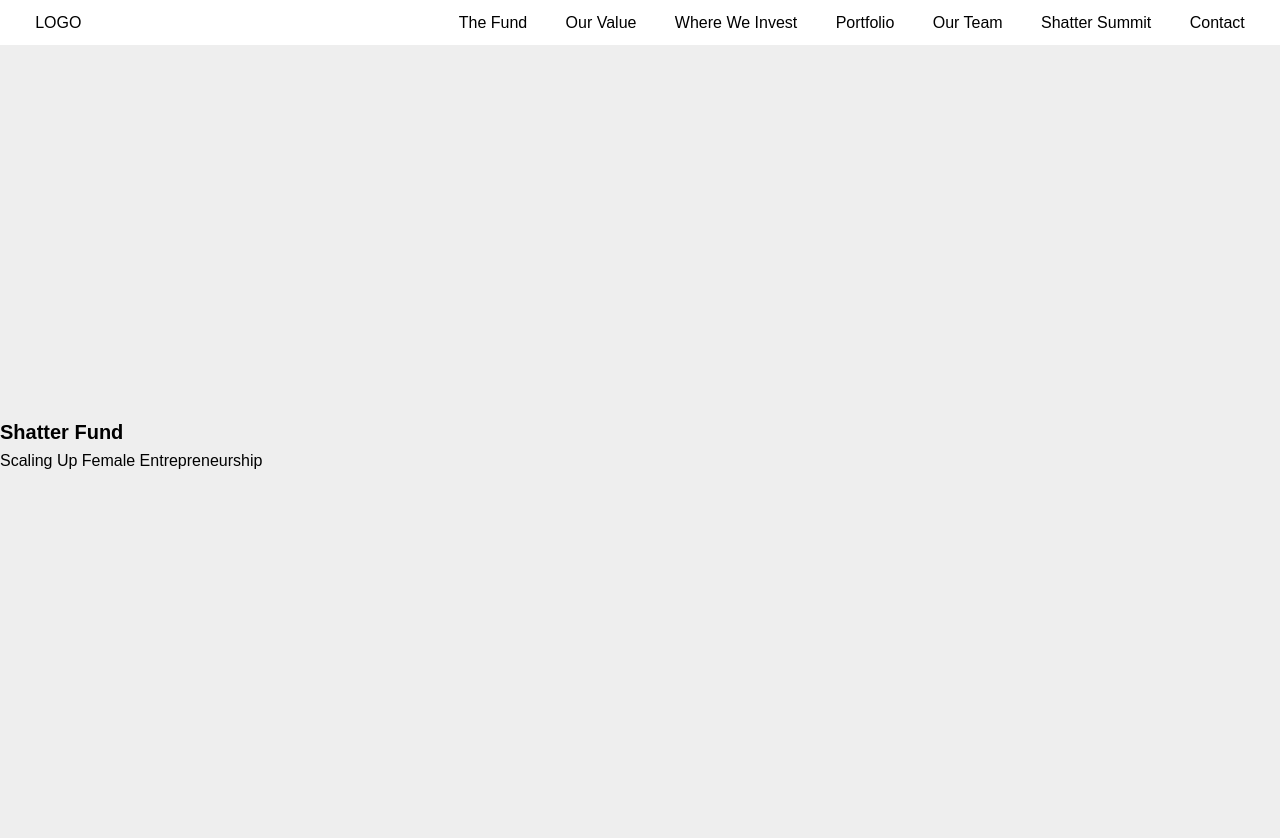
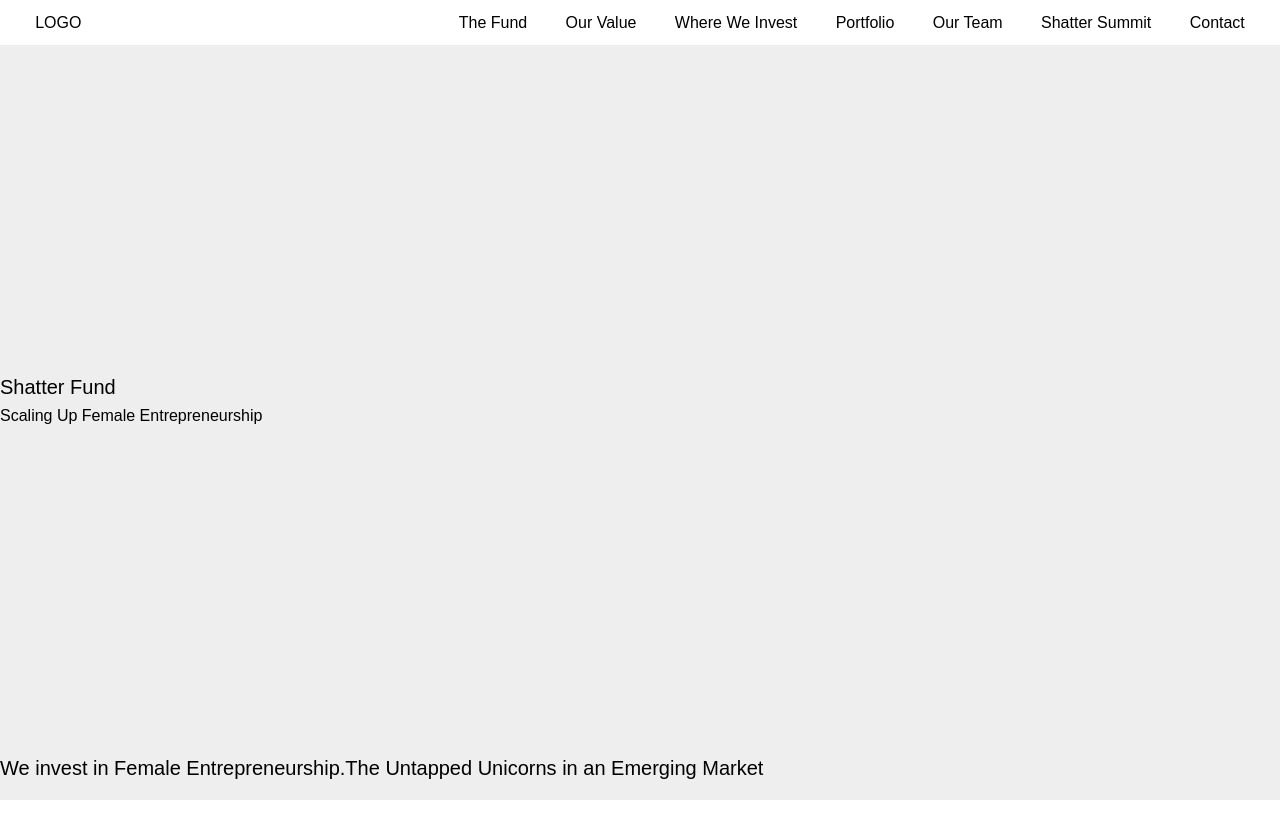
Before and after one commit to shatterfund/ShatterFund, a website: page src/index.html in a window 1280 px wide. After the commit the page ends 800 px from the top, so only its background shows below. Drawn offline with nearby package versions, Linux system fonts and the light colour scheme; files that its build step writes are made by us from their sources.

Commit message:
hero footer area

```diff
--- a/src/index.html
+++ b/src/index.html
@@ -36,6 +36,9 @@
         <h1>Shatter Fund</h1>
         <p>Scaling Up Female Entrepreneurship</p>
       </header>
+      <footer class="hero__footer">
+        <h3>We invest in Female Entrepreneurship.<strong>The Untapped Unicorns in an Emerging Market</strong></h3>
+      </footer>
     </div>
   </div>
   <!--
--- a/src/sass/style.scss
+++ b/src/sass/style.scss
@@ -5,6 +5,7 @@
   margin: 0;
   padding: 0;
   color: inherit;
+  font: inherit;
   text-decoration: none;
 }
 
@@ -35,6 +36,11 @@
  */
 .nav {
   display: block;
+  position: fixed;
+  top: 0;
+  left: 0;
+  width: 100%;
+  background-color: white;
 }
 
 .nav__container {
@@ -77,6 +83,13 @@
   transform: translateY(-50%);
 }
 
+.hero__footer {
+  position: absolute;
+  bottom: 0;
+  left: 0;
+  padding: 1rem 0;
+}
+
 /*
  *grid
  */
```
Also changed, not shown: dist/css/style.css, dist/index.html.
